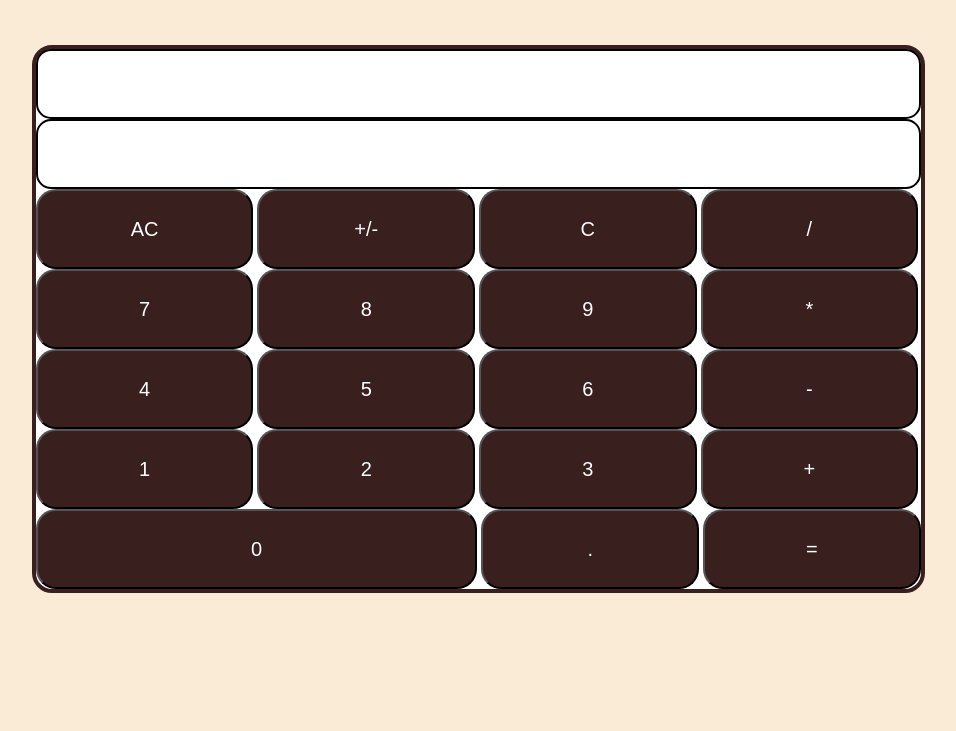
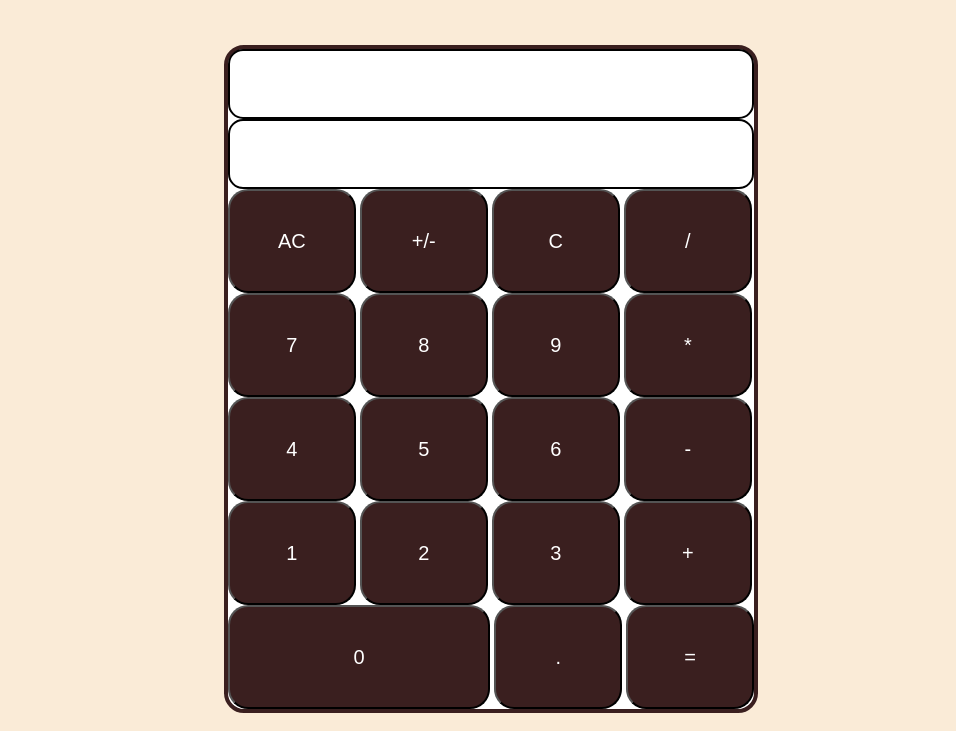
Before and after one commit to MBrahul/calculator, a plain HTML site: page index.html in a window 1280 px wide. Shown: the part 69-800 px from the top of the page, without its empty margins (149-1105 px from the left). Drawn offline with Linux system fonts and the light colour scheme.

Commit message:
Update style.css

```diff
--- a/style.css
+++ b/style.css
@@ -56,3 +56,31 @@ header{
 from { opacity: 0; top: 45%}
 to   { opacity: 1; top: 50%}
 }
+@media  screen and (min-width:810px) {
+
+    main {
+        height:fit-content;
+        width:fit-content;
+        background-color:white;
+        margin-top: 6vh;
+        border: 4px solid rgb(58, 31, 31);
+        border-radius: 20px;
+        animation: load 2s;
+        position: relative;
+        left: 28.5vw;
+    }
+
+    .button {
+        background-color: rgb(58, 31, 31);
+        color: white;
+        height: 13vh;
+        width: 10vw;
+        border-radius: 20px;
+        font-size: 20px;
+      }
+
+      #button0 {
+        height: 13vh;
+        width: 20.5vw;
+        }
+}
```
